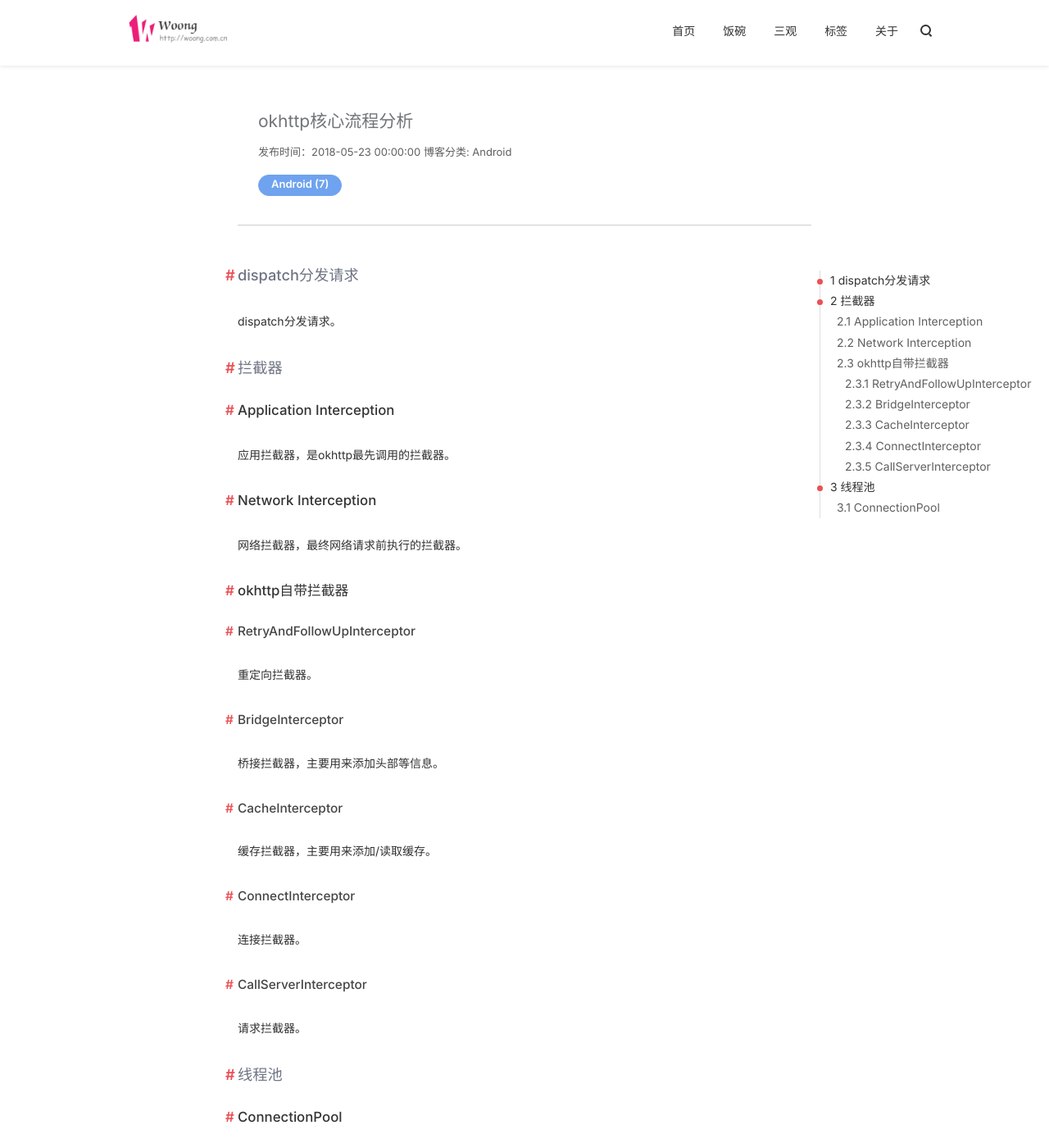
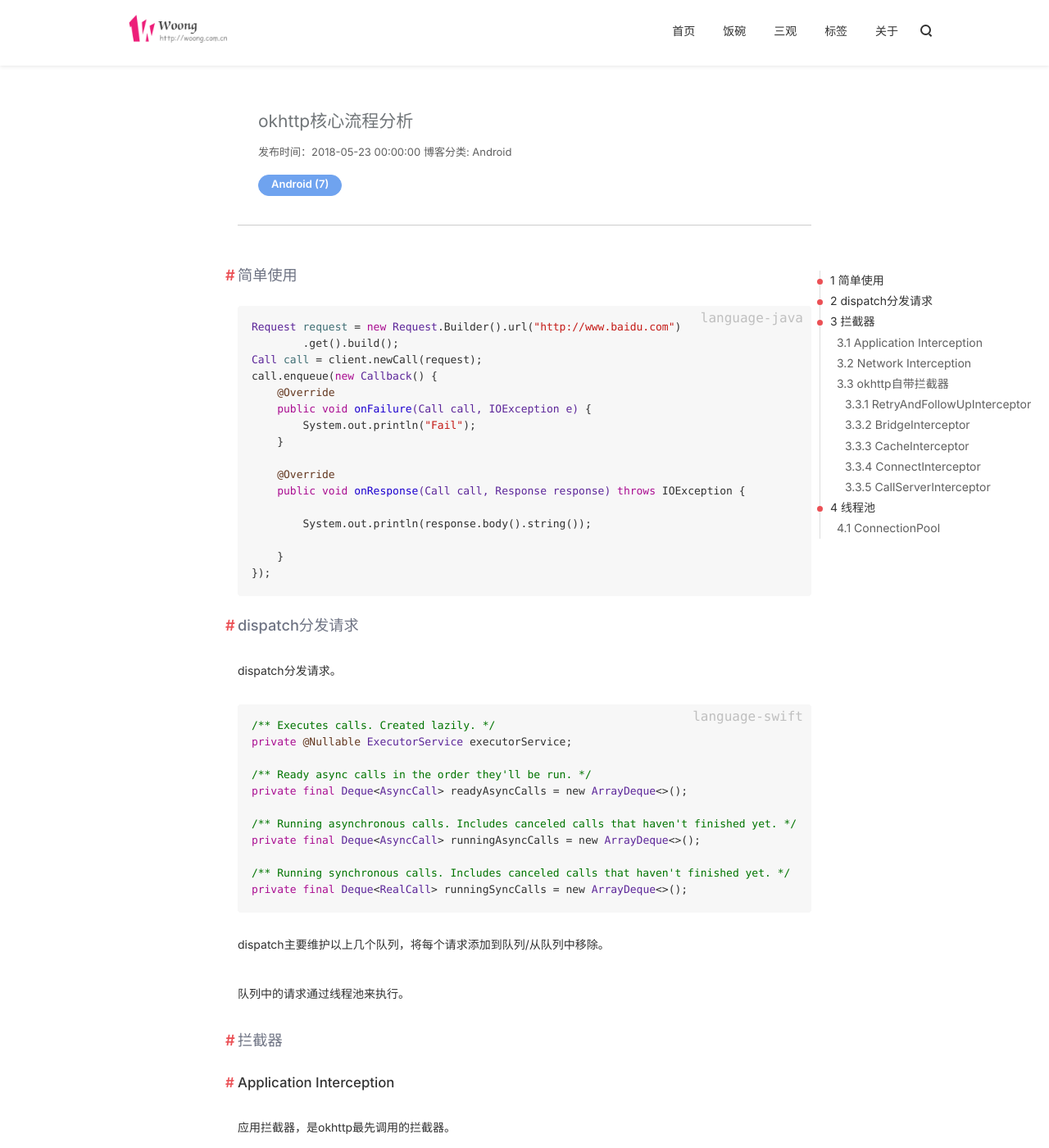
Before and after one commit to j1406493495/j1406493495.github.io, a Jekyll site: the page built from _posts/android/2018-05-23-okhttp核心流程分析.md, in a window 1280 px wide and 1400 px high. Shown: the whole window at 82% size. Built offline with Jekyll 4.4.1, drawn with Linux system fonts in a browser that asks for light colours; nearby versions of some CDN libraries; comment, search, counter and statistics services are not loaded; some of the changed text lies outside the part shown.

Commit message:
[Bug XXXX] okhttp article Cause: None Solution: None Fixed Version: None Branch: None

````diff
--- a/_posts/android/2018-05-23-okhttp核心流程分析.md
+++ b/_posts/android/2018-05-23-okhttp核心流程分析.md
@@ -12,9 +12,50 @@ tags:
 
 
 
+## 简单使用
+
+```
+Request request = new Request.Builder().url("http://www.baidu.com")
+        .get().build();
+Call call = client.newCall(request);
+call.enqueue(new Callback() {
+    @Override
+    public void onFailure(Call call, IOException e) {
+        System.out.println("Fail");
+    }
+
+    @Override
+    public void onResponse(Call call, Response response) throws IOException {
+
+        System.out.println(response.body().string());
+
+    }
+});
+```
+
+
+
 ## dispatch分发请求
 
 dispatch分发请求。
+
+```
+/** Executes calls. Created lazily. */
+private @Nullable ExecutorService executorService;
+
+/** Ready async calls in the order they'll be run. */
+private final Deque<AsyncCall> readyAsyncCalls = new ArrayDeque<>();
+
+/** Running asynchronous calls. Includes canceled calls that haven't finished yet. */
+private final Deque<AsyncCall> runningAsyncCalls = new ArrayDeque<>();
+
+/** Running synchronous calls. Includes canceled calls that haven't finished yet. */
+private final Deque<RealCall> runningSyncCalls = new ArrayDeque<>();
+```
+
+dispatch主要维护以上几个队列，将每个请求添加到队列/从队列中移除。
+
+队列中的请求通过线程池来执行。
 
 ## 拦截器
 
@@ -53,3 +94,5 @@ dispatch分发请求。
 ### ConnectionPool
 
 线程池维护请求队列。
+
+管理所有客户端和服务端的连接，实现连接复用。
````
